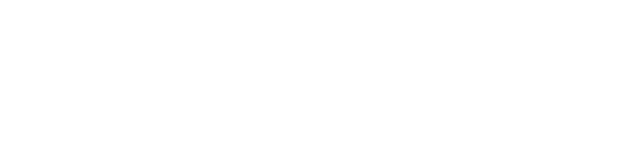
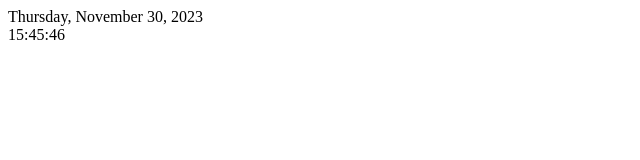
Before and after one commit to Mikooooooooooooooo/Assignment10, a plain HTML site: page index.html in a window 1280 px wide. Shown: the whole page, without its empty margins (0-640 px from the left). Drawn offline with Linux system fonts and the light colour scheme.

Commit message:
Added Functionalities

```diff
--- a/index.html
+++ b/index.html
@@ -13,7 +13,26 @@
 <body>
     <div id="datetime"></div>
     <script>
-        // Your JavaScript code will go here
+       function updateDateTime() {
+    var now = new Date();
+
+    var dateOptions = { weekday: 'long', year: 'numeric', month: 'long', day: 'numeric' };
+    var timeOptions = { hour: '2-digit', minute: '2-digit', second: '2-digit', hour12: false };
+
+    var dateString = now.toLocaleDateString('en-US', dateOptions);
+    var timeString = now.toLocaleTimeString('en-US', timeOptions);
+
+    var dateTimeString = dateString + '<br>' + timeString;
+
+    document.getElementById('datetime').innerHTML = dateTimeString;
+}
+
+// Update the date and time every second
+setInterval(updateDateTime, 1000);
+
+// Initial call to display date and time immediately
+updateDateTime();
+
     </script>
 </body>
 
```
